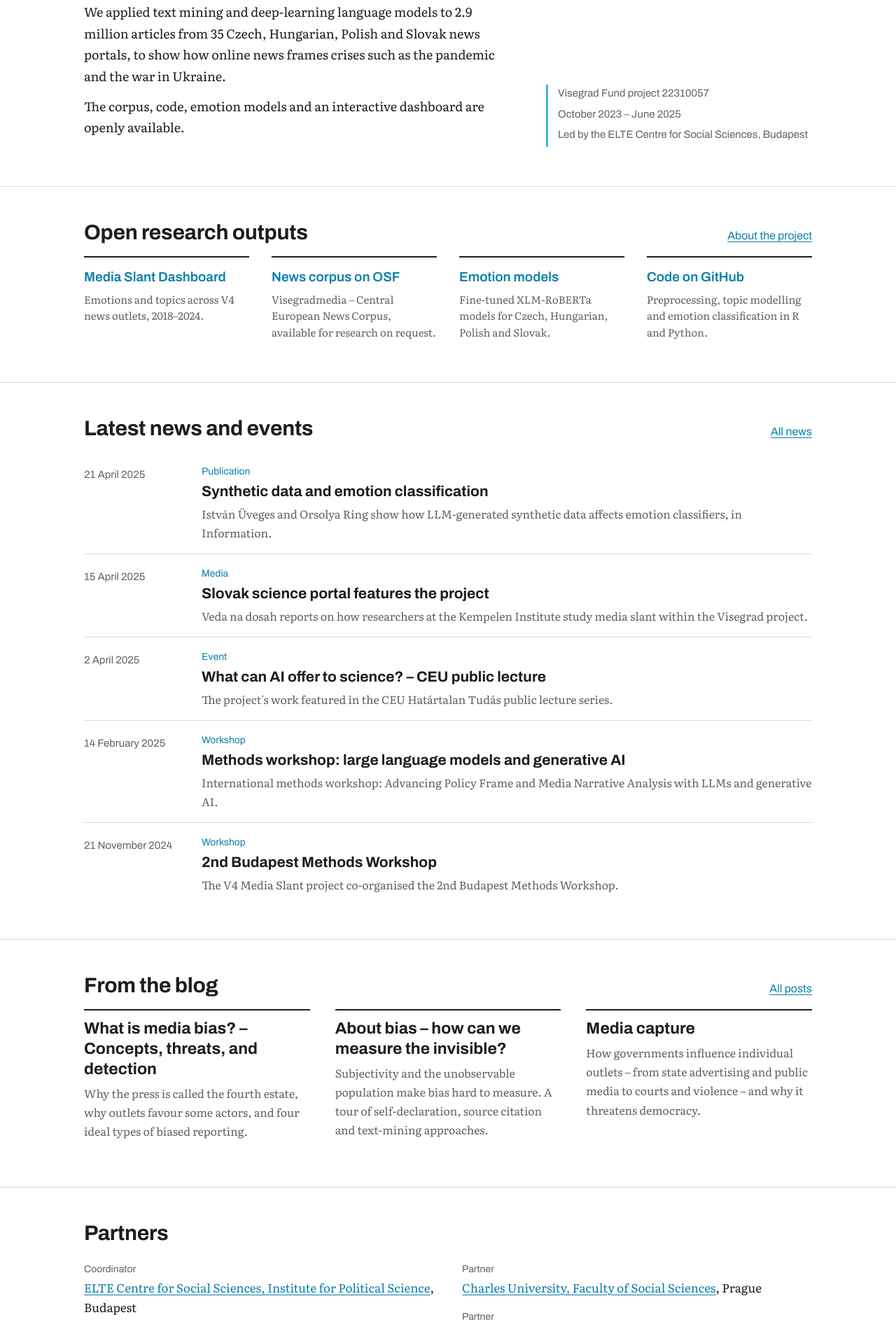
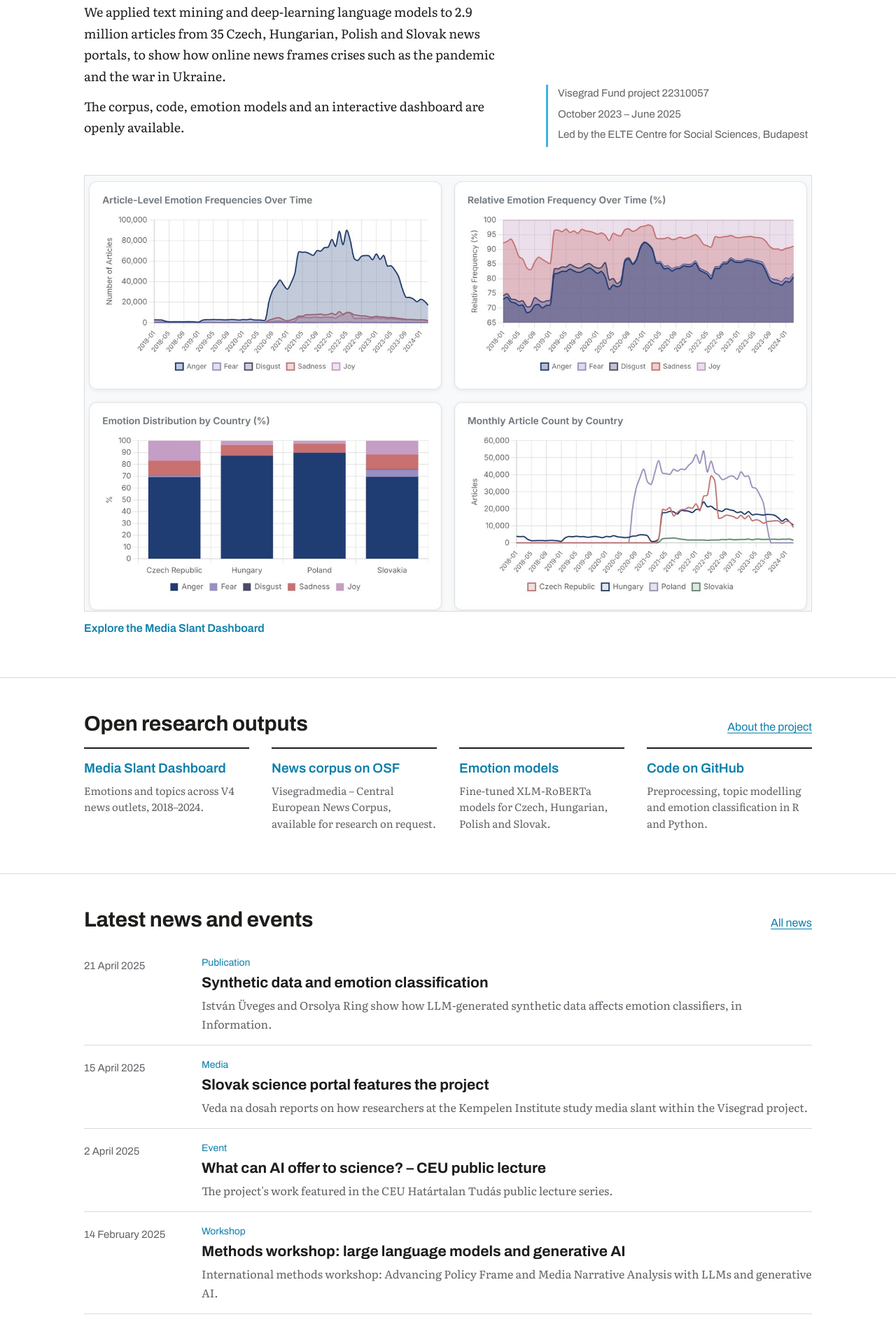
Before and after one commit to ringorsolya/v4slant-site, a Jekyll site: the page built from index.html, in a window 1280 px wide. Shown: the part 504-2396 px from the top of the page at 70% size. Built offline with Jekyll 4.4.1, drawn with Linux system fonts in a browser that asks for light colours.

Commit message:
Add images: dashboard preview, news thumbnails, about-page figures
Dashboard screenshots rendered from the real dashboard; workshop
photo reused on the project page; news items with an image now show
a thumbnail in the lists.

Co-Authored-By: Claude Opus 5.5 <noreply@anthropic.com>
Claude-Session: https://claude.ai/code/session_013xfZbvasC9FqKPGGKo9KJJ

```diff
--- a/assets/css/style.css
+++ b/assets/css/style.css
@@ -63,6 +63,11 @@ h1, h2, h3 { font-stretch: 75%; font-weight: 700; letter-spacing: -0.01em; }
 .hero-facts { font-family: var(--head); font-size: 15px; color: var(--muted); margin: 0; padding: 0; list-style: none; border-left: 3px solid var(--fund-bright); padding-left: 14px; }
 .hero-facts li { margin-bottom: 4px; }
 
+.hero-shot { display: block; margin-top: 40px; text-decoration: none; }
+.hero-shot img { display: block; width: 100%; border: 1px solid var(--rule); }
+.hero-shot span { display: inline-block; margin-top: 10px; font-family: var(--head); font-size: 16px; font-weight: 600; color: var(--fund); }
+.hero-shot:hover span { text-decoration: underline; }
+
 /* Sections */
 section.block { padding: 48px 0; border-bottom: 1px solid var(--rule); }
 section.block:last-of-type { border-bottom: 0; }
@@ -81,6 +86,8 @@ h2 { font-size: 30px; line-height: 1.15; margin: 0; }
 .item-list { list-style: none; margin: 0; padding: 0; }
 .item-list li { padding: 16px 0; border-top: 1px solid var(--rule); display: grid; grid-template-columns: 150px 1fr; gap: 18px; }
 .item-list li:first-child { border-top: 0; }
+.item-list li.has-thumb { grid-template-columns: 150px 1fr 200px; }
+.thumb img { display: block; width: 200px; aspect-ratio: 3 / 2; object-fit: cover; }
 .item-date { font-size: 15px; color: var(--muted); padding-top: 4px; }
 .item-title { font-family: var(--head); font-size: 21px; font-stretch: 75%; font-weight: 700; line-height: 1.2; text-decoration: none; color: var(--ink); }
 .item-title:hover { color: var(--fund); }
@@ -115,6 +122,7 @@ h2 { font-size: 30px; line-height: 1.15; margin: 0; }
 .prose h3 { font-size: 21px; margin: 30px 0 6px; }
 .prose blockquote { margin: 24px 0; padding: 2px 0 2px 20px; border-left: 3px solid var(--fund-bright); color: var(--muted); }
 .prose figure { margin: 28px 0; }
+.prose figure img { display: block; border: 1px solid var(--rule); }
 figcaption, .caption { font-size: 14px; color: var(--muted); margin-top: 6px; }
 .prose table { border-collapse: collapse; width: 100%; font-size: 15px; }
 .prose th { font-family: var(--head); text-align: left; border-bottom: 2px solid var(--ink); padding: 6px 10px 6px 0; }
@@ -148,6 +156,7 @@ figcaption, .caption { font-size: 14px; color: var(--muted); margin-top: 6px; }
   body { font-size: 16px; }
   .hero { padding: 40px 0 36px; }
   .hero-text { grid-template-columns: 1fr; gap: 20px; }
-  .item-list li { grid-template-columns: 1fr; gap: 2px; }
+  .item-list li, .item-list li.has-thumb { grid-template-columns: 1fr; gap: 2px; }
+  .thumb img { width: 100%; margin-top: 10px; }
   .footer-grid { grid-template-columns: 1fr; }
 }
--- a/index.html
+++ b/index.html
@@ -15,6 +15,10 @@ layout: default
         <li>Led by the ELTE Centre for Social Sciences, Budapest</li>
       </ul>
     </div>
+    <a class="hero-shot" href="{{ '/dashboard/' | relative_url }}">
+      <img src="{{ '/assets/img/dashboard-charts.jpg' | relative_url }}" alt="Charts from the Media Slant Dashboard: emotion frequencies over time, emotion distribution by country and monthly article counts by country" width="1600" height="960">
+      <span>Explore the Media Slant Dashboard</span>
+    </a>
   </div>
 </section>
 
@@ -36,13 +40,14 @@ layout: default
     {% assign news = site.news | sort: "date" | reverse %}
     <ul class="item-list">
       {% for item in news limit: 5 %}
-      <li>
+      <li{% if item.image %} class="has-thumb"{% endif %}>
         <span class="item-date">{{ item.date | date: "%-d %B %Y" }}</span>
         <div>
           <span class="kind">{{ item.type }}</span>
           <a class="item-title" href="{{ item.url | relative_url }}">{{ item.title }}</a>
           {% if item.summary %}<p class="item-summary">{{ item.summary }}</p>{% endif %}
         </div>
+        {% if item.image %}<a class="thumb" href="{{ item.url | relative_url }}" tabindex="-1" aria-hidden="true"><img src="{{ item.image | relative_url }}" alt="" loading="lazy"></a>{% endif %}
       </li>
       {% endfor %}
     </ul>
--- a/news.html
+++ b/news.html
@@ -11,13 +11,14 @@ permalink: /news/
   {% assign news = site.news | sort: "date" | reverse %}
   <ul class="item-list">
     {% for item in news %}
-    <li>
+    <li{% if item.image %} class="has-thumb"{% endif %}>
       <span class="item-date">{{ item.date | date: "%-d %B %Y" }}</span>
       <div>
         <span class="kind">{{ item.type }}</span>
         <a class="item-title" href="{{ item.url | relative_url }}">{{ item.title }}</a>
         {% if item.summary %}<p class="item-summary">{{ item.summary }}</p>{% endif %}
       </div>
+      {% if item.image %}<a class="thumb" href="{{ item.url | relative_url }}" tabindex="-1" aria-hidden="true"><img src="{{ item.image | relative_url }}" alt="" loading="lazy"></a>{% endif %}
     </li>
     {% endfor %}
   </ul>
```
Also changed, not shown: about.md (+10 -0 lines), assets/img/dashboard-charts.jpg (added), assets/img/dashboard-overview.jpg (added).
